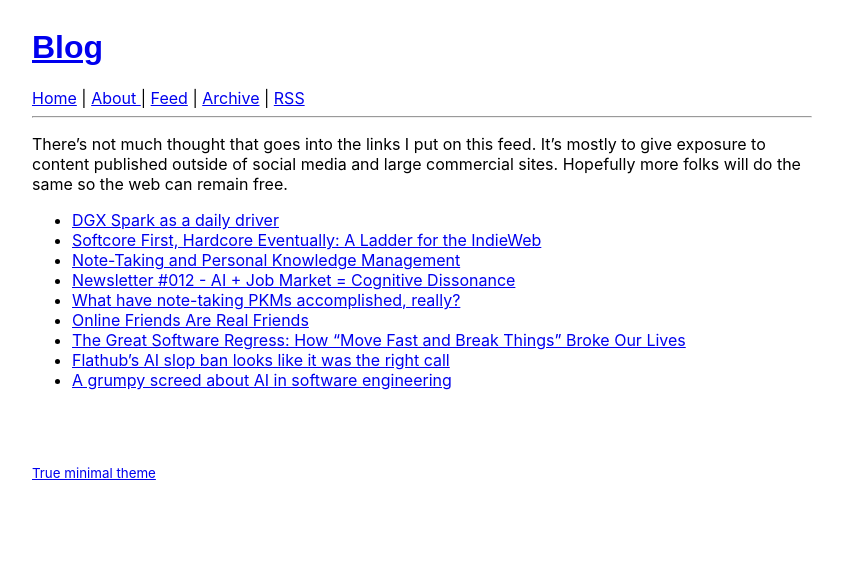
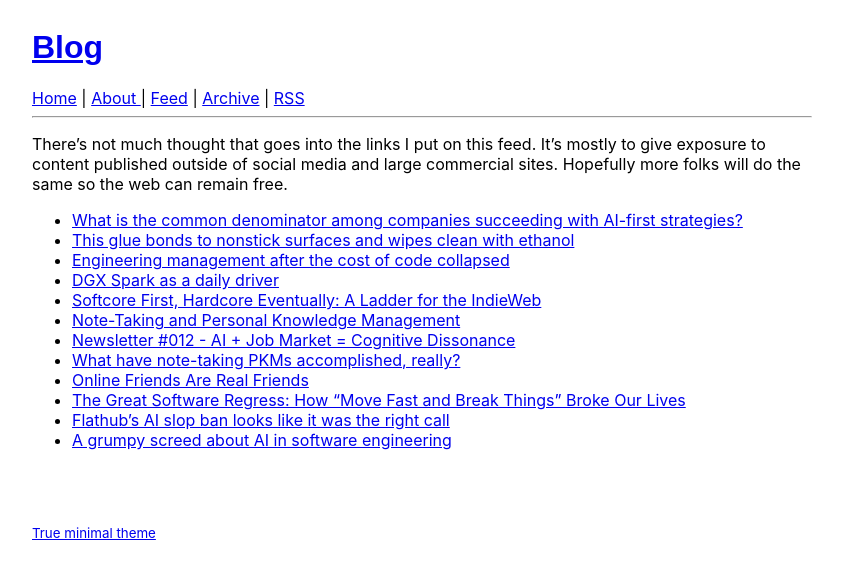
Before and after one commit to bachmeil/the-blog, a Jekyll site: the page built from links.md, in a window 1280 px wide. Shown: the top 579 px of the page, without its empty margins (218-1061 px from the left). Built offline with Jekyll 4.4.1, drawn with Linux system fonts in a browser that asks for light colours.

Commit message:
New links

```diff
--- a/links.md
+++ b/links.md
@@ -4,6 +4,9 @@ title: An arbitrary feed of posts and pages
 ---
 There's not much thought that goes into the links I put on this feed. It's mostly to give exposure to content published outside of social media and large commercial sites. Hopefully more folks will do the same so the web can remain free.
 
+- [What is the common denominator among companies succeeding with AI-first strategies?](https://fermisense.com/when-machines-take-the-wheel/)
+- [This glue bonds to nonstick surfaces and wipes clean with ethanol](https://cen.acs.org/materials/adhesives/glue-bonds-nonstick-surfaces-wipes-clean/104/web/2026/07)
+- [Engineering management after the cost of code collapsed](https://karimjedda.com/engineering-management-after-cost-of-code-collapse/)
 - [DGX Spark as a daily driver](https://daniel.lawrence.lu/blog/2026-07-15-dgx-spark-as-daily-driver/)
 - [Softcore First, Hardcore Eventually: A Ladder for the IndieWeb](https://brennan.day/softcore-first-hardcore-eventually-a-ladder-for-the-indieweb/)
 - [Note-Taking and Personal Knowledge Management](https://unattributed.cc/note-taking-and-personal-knowledge-management)
```
